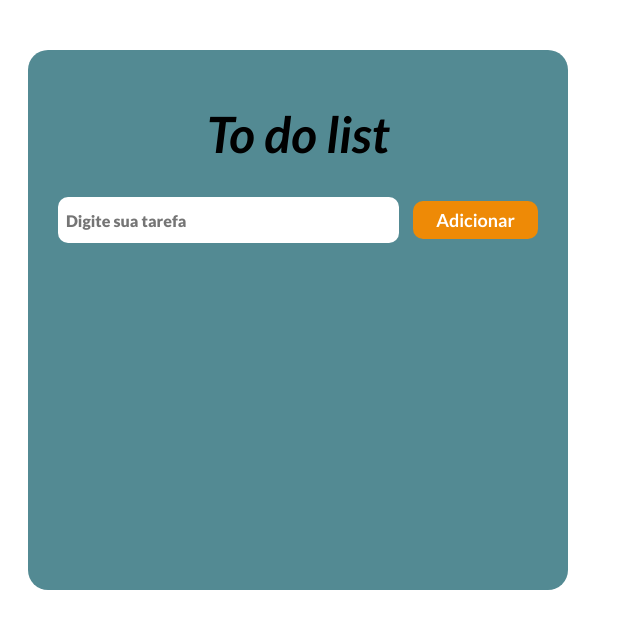
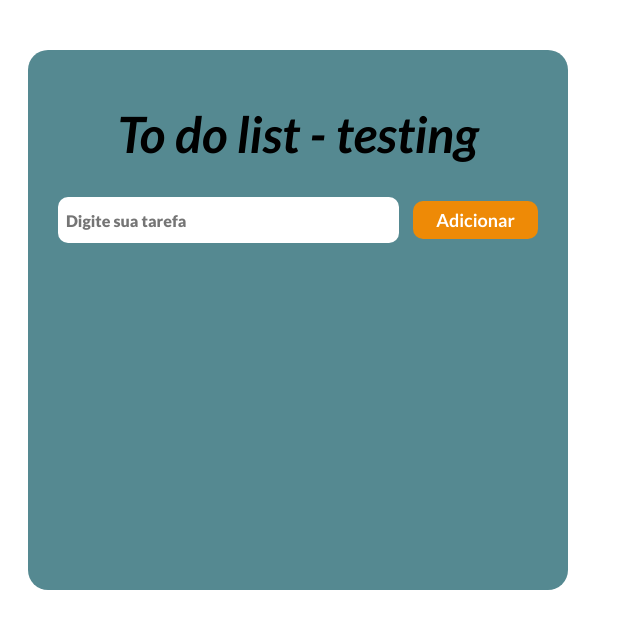
Before and after one commit to DanyeleN/to-do-list-1, a plain HTML site: page index.html in a window 1280 px wide. Shown: the whole page, without its empty margins (0-640 px from the left). Drawn offline with Linux system fonts and the light colour scheme.

Commit message:
uploading
uploading

```diff
--- a/index.html
+++ b/index.html
@@ -10,7 +10,7 @@
 </head>
 <body>
     <div id="geral">
-        <h1>To do list</h1>
+        <h1>To do list - testing</h1>
         <input type="text" placeholder="Digite sua tarefa" id="input-tarefa">
         <button id="botao">Adicionar</button>
         <div id="tarefas"></div>
--- a/list.js
+++ b/list.js
@@ -51,3 +51,4 @@ function adicionarTarefa() {
         });
     }
 }
+// test
--- a/styles.css
+++ b/styles.css
@@ -1,7 +1,7 @@
 @import url('https://fonts.googleapis.com/css2?family=Lato:ital,wght@0,100;0,300;0,400;0,700;0,900;1,100;1,300;1,400;1,700;1,900&display=swap');
 
 :root{
---cor-de-fundo: hsl(188, 28%, 45%);
+--cor-de-fundo: hsl(188, 26%, 45%);
 
 }
 
```
